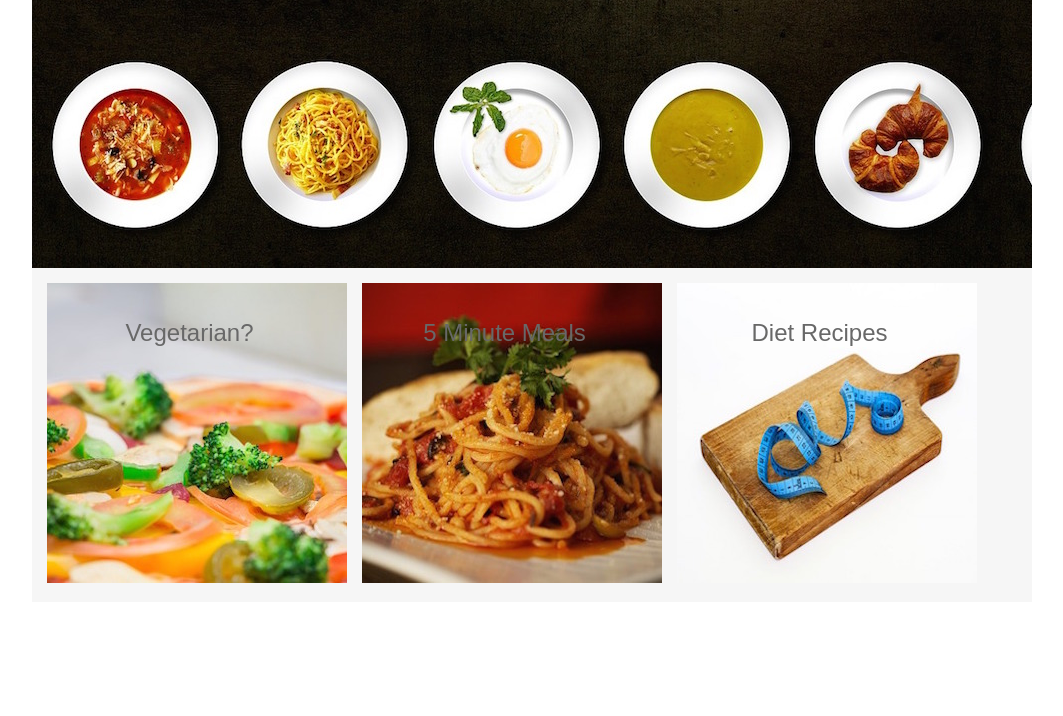
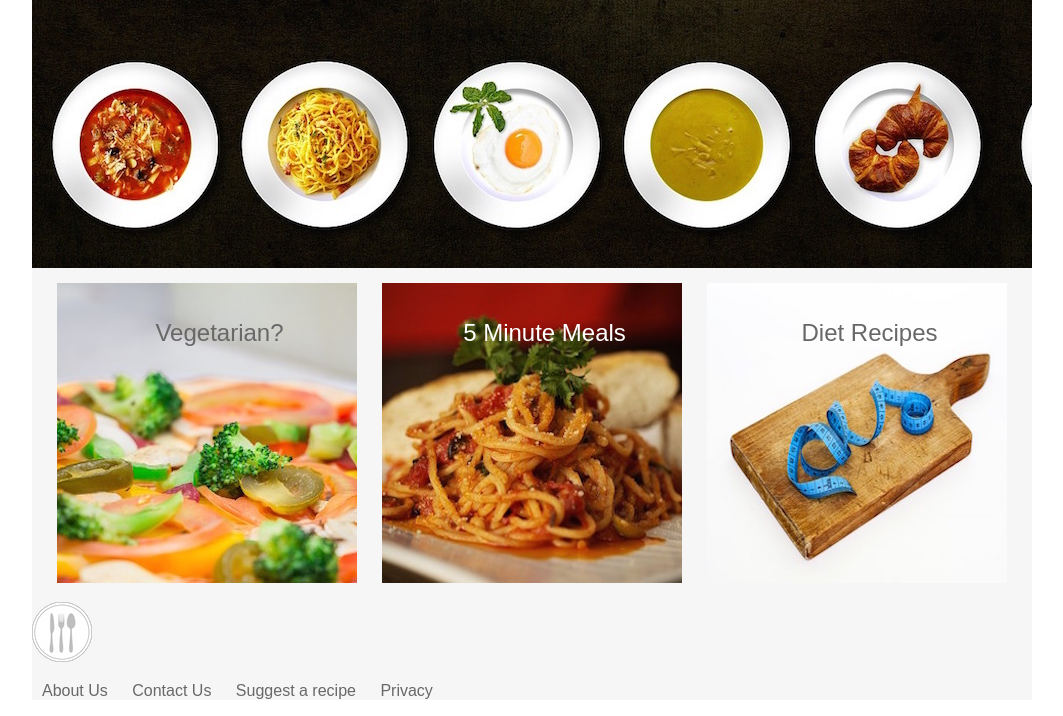
Before and after one commit to rresplendino/skillshare-web-dev-project-1, a plain HTML site: page Skillshare/project-1/index.html in a window 1280 px wide. Shown: the part 360-1076 px from the top of the page, without its empty margins (108-1171 px from the left). Before the commit the page ends 962 px from the top, so only its background shows below. Drawn offline with Linux system fonts and the light colour scheme.

Commit message:
footer html and extra body styling

```diff
--- a/Skillshare/project-1/index.html
+++ b/Skillshare/project-1/index.html
@@ -51,7 +51,7 @@
 					<p>Vegetarian?</p>
 				</a>
 			</div>
-			<div class="box">
+			<div class="box middle">
 				<a href="">
 					<img src="images/pasta.jpg"/>
 					<p>5 Minute Meals</p>
@@ -65,5 +65,25 @@
 			</div>
 		</div>
 
+    <footer>
+        <img src="images/cutlery.png" />
+
+        <nav>
+            <ul>
+                <li><a href="">About Us</a></li>
+                <li><a href="">Contact Us</a></li>
+                <li><a href="">Suggest a recipe</a></li>
+                <li><a href="">Privacy</a></li>
+
+            </ul>
+        </nav>
+
+
+    </footer>
+
+
+
+
+
 </body>
 </html>
--- a/Skillshare/project-1/style.css
+++ b/Skillshare/project-1/style.css
@@ -139,7 +139,7 @@ form {
 .box img{
 	position: relative;
 	z-index: 1;
-	margin-left: 15px;
+	margin-left: 25px;
 }
 
 .box p {
@@ -149,4 +149,9 @@ form {
 	z-index: 2;
 	text-align: center;
 	font-size: 24px;
+    margin-left: 25px;
 }
+
+.middle p {
+    color: white;
+}
```
